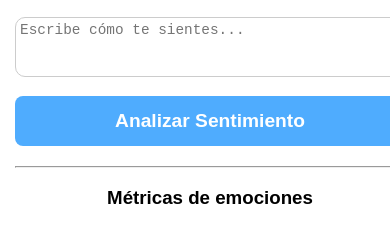
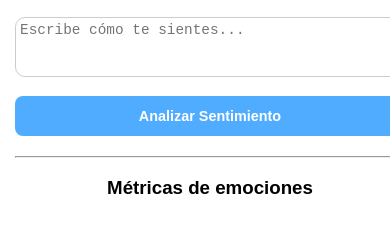
Before and after one commit to Alejandra-Cabrera21/proyecto1, a plain HTML site: page docs/index.html in a window 390 px wide. Shown: the part 69-312 px from the top of the page. Drawn offline with nearby package versions, Linux system fonts and the light colour scheme.

Commit message:
Mejoré el frontend para que se vea mejor en pantallas pequeñas en index.html

```diff
--- a/docs/index.html
+++ b/docs/index.html
@@ -113,8 +113,8 @@
       }
 
       button {
-        font-size: 1.2rem;
-        padding: 14px;
+        font-size: 0.9rem;
+        padding: 12px;
       }
     }
   </style>
```
